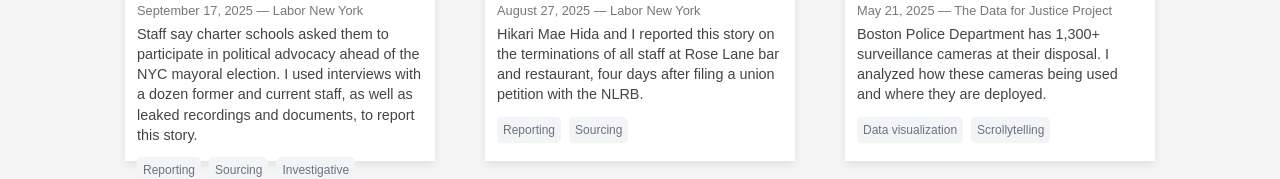
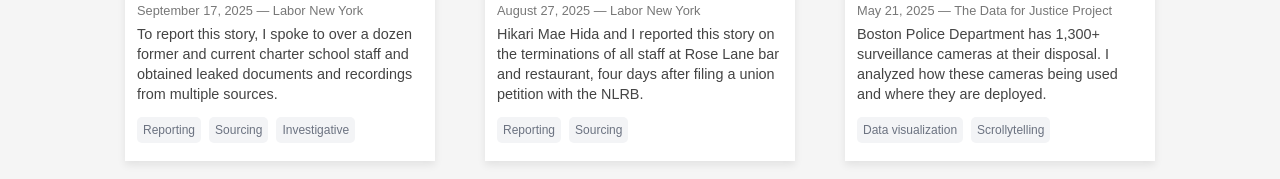
Before and after one commit to synapticlee/synapticlee.github.io, a plain HTML site: page index.html in a window 1280 px wide. Shown: the part 661-840 px from the top of the page. Drawn offline with Linux system fonts and the light colour scheme.

Commit message:
Update index.html

```diff
--- a/index.html
+++ b/index.html
@@ -60,7 +60,7 @@
             <div class="card-content">
               <div class="card-title"><a href="https://medium.com/labor-new-york/rally-attendance-is-mandatory-staff-say-charter-schools-are-forcing-advocacy-ahead-of-election-80974d631e72">‘Rally Attendance is Mandatory.’ Staff Say Charter Schools Are Forcing Advocacy Ahead of Mayoral Election</a></div>
               <div class="card-meta">September 17, 2025 &mdash; Labor New York</div>
-              <p>Staff say charter schools asked them to participate in political advocacy ahead of the NYC mayoral election. I used interviews with a dozen former and current staff, as well as leaked recordings and documents, to report this story.</p>
+              <p>To report this story, I spoke to over a dozen former and current charter school staff and obtained leaked documents and recordings from multiple sources.</p>
               <div class="card-tags">
                 <span class="tag">Reporting</span>
                 <span class="tag">Sourcing</span>
```
